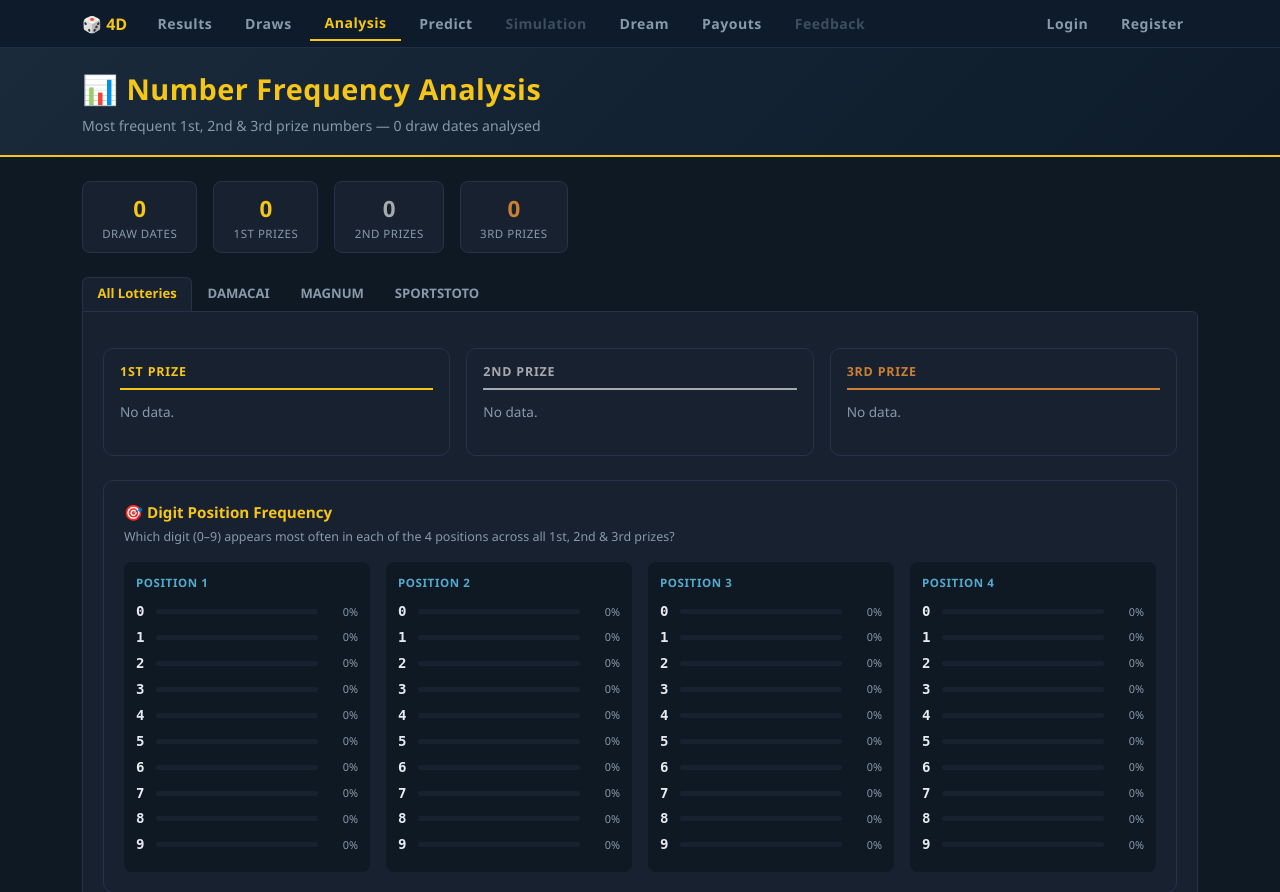
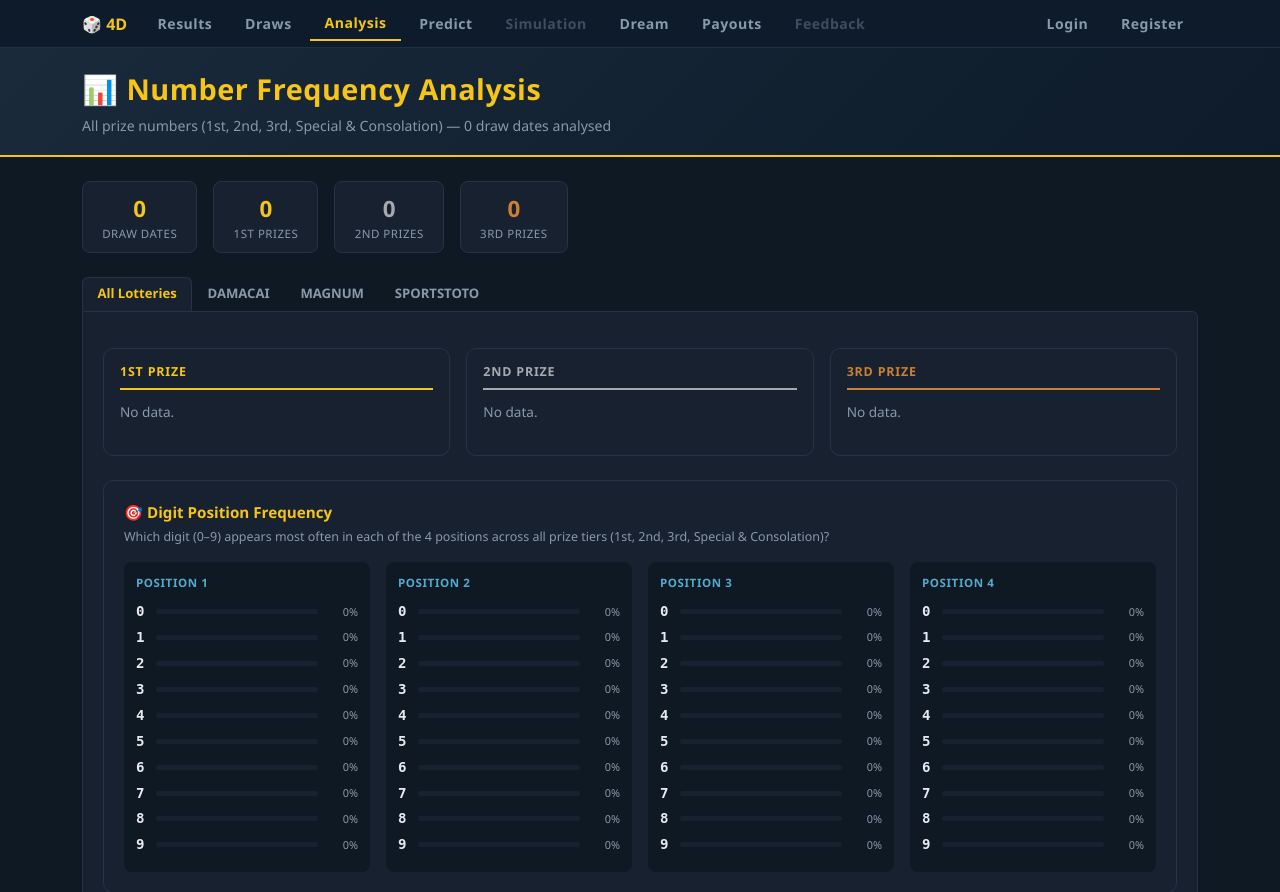
Before and after one commit to saupin/4d-lottery-checker, a Flask app: page /analysis in a window 1280 px wide. Shown: the top 892 px of the page. Run offline with Flask 3, Linux system fonts and the light colour scheme.

Commit message:
Analysis: update labels to reflect all-prize data scope
Header and position-frequency subtitle now say 'all prize tiers
(1st, 2nd, 3rd, Special & Consolation)' to match the data change
from the previous commit.

Co-Authored-By: Claude Sonnet 4.6 <noreply@anthropic.com>

```diff
--- a/templates/analysis.html
+++ b/templates/analysis.html
@@ -4,7 +4,7 @@
 
 {% block header %}
   <h1>&#128202; Number Frequency Analysis</h1>
-  <p>Most frequent 1st, 2nd &amp; 3rd prize numbers &mdash; {{ total_dates }} draw date{{ 's' if total_dates != 1 }} analysed</p>
+  <p>All prize numbers (1st, 2nd, 3rd, Special &amp; Consolation) &mdash; {{ total_dates }} draw date{{ 's' if total_dates != 1 }} analysed</p>
 {% endblock %}
 
 {% block content %}
@@ -80,7 +80,7 @@
     <!-- Section 1: Digit Position Frequency -->
     <div class="section-card mt-4">
       <div class="section-title">&#127919; Digit Position Frequency</div>
-      <p class="section-sub">Which digit (0–9) appears most often in each of the 4 positions across all 1st, 2nd &amp; 3rd prizes?</p>
+      <p class="section-sub">Which digit (0–9) appears most often in each of the 4 positions across all prize tiers (1st, 2nd, 3rd, Special &amp; Consolation)?</p>
       <div class="row g-3">
         {% for pos_data in ext.pos_freq %}
         <div class="col-6 col-md-3">
```
